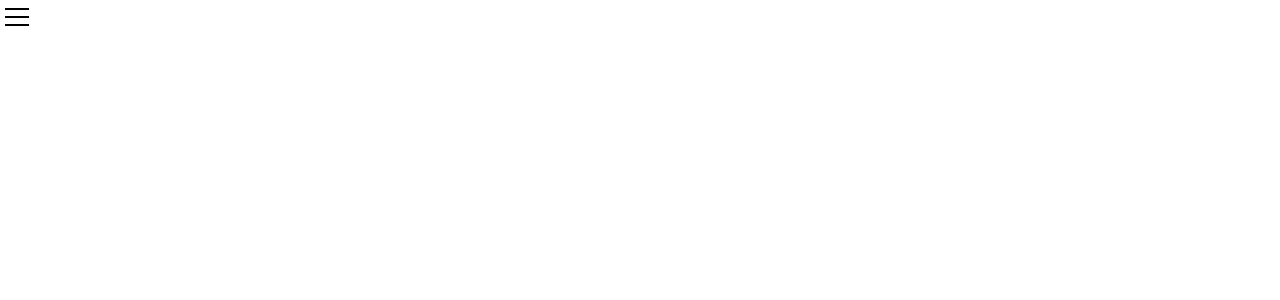
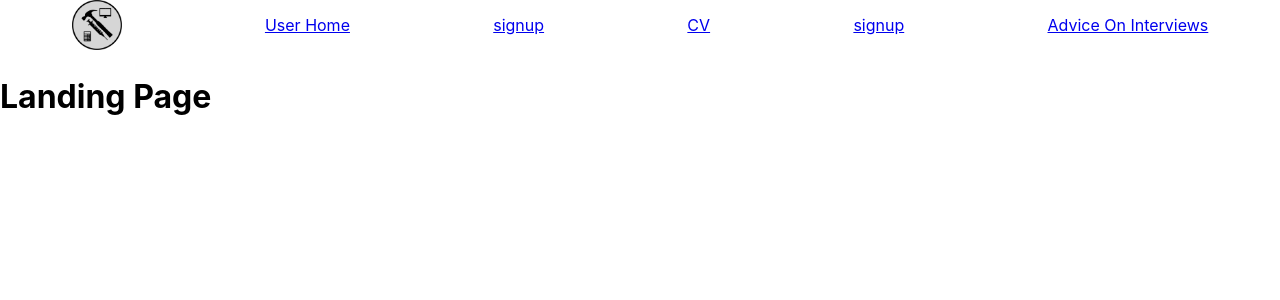
Before and after one commit to The-Mostest/yourCVservice-Frontend, a React (Vite) app: page / in a window 1280 px wide. Shown: the top 300 px of the page. Built offline with nearby package versions, Linux system fonts and the light colour scheme.

Commit message:
Added Nav Bar and burger

```diff
--- a/package.json
+++ b/package.json
@@ -24,7 +24,7 @@
     "react-images-uploading": "^3.1.7",
     "react-router-dom": "^6.28.0",
     "reactjs-popup": "^2.0.6",
-    "sass": "^1.80.7",
+    "sass": "^1.81.0",
     "serverless-http": "^3.2.0"
   },
   "devDependencies": {
--- a/src/App.jsx
+++ b/src/App.jsx
@@ -8,12 +8,15 @@ import LandingPage from "./Pages/LandingPage/Landpage"
 import ShowInterview from "./Pages/JobInterview/ShowInterview/ShowInterview"
 import UpdateInterview from "./Pages/JobInterview/UpdateInterview/UpdateInterview"
 import NavBar from "./Components/NavBar/NavBar"
+import CVPage from "./Pages/CV/CV"
 
 function App() {
 
   return (
     <>
+    <nav>
     <NavBar />
+    </nav>
 
     <Routes>
       <Route path="/" element={<LandingPage />}/>
@@ -23,6 +26,7 @@ function App() {
       <Route path="/jobinterview" element={<ShowInterview />}/>
       <Route path="/jobinterview/:jobId/edit" element={<UpdateInterview />}/>
       <Route path="/advice" element={<Homepage />}/>
+      <Route path="/CV" element={<CVPage />}/>
     </Routes>
 
     </>
--- a/src/Components/NavBar/NavBar.jsx
+++ b/src/Components/NavBar/NavBar.jsx
@@ -1,35 +1,32 @@
+import NavBurger from "./NavBurger"
 
-import { useDisclosure } from '@mantine/hooks'
-import { Burger } from '@mantine/core'
+import { Link } from 'react-router-dom'
+
+import styles from "../NavBar/NavBar.module.scss"
+
 
 
 const NavBar = () => {
-
-    const [opened, { toggle }] = useDisclosure()
-    console.log(opened)
 
 
     return (
         <>
 
 
+<nav className={styles.mobile}>
+<NavBurger />
+</nav>
 
-            <Burger opened={opened} onClick={toggle} aria-label="Toggle navigation" style={{position: 'fixed'}} />
-
-            {opened && (
-                <>
-
-                    <img src="/images/logo.png" alt="Website Logo" style={{ width: "100px", height: "auto" }} />
-                    <h1>Link</h1>
-                    <h1>Link</h1>
-                    <h1>Link</h1>
-                    <h1>Link</h1>
-
-                </>
-
-            )}
-
-
+<nav>
+    <div className={styles.desktop}>
+    <img src="/images/logo.png" alt="Website Logo"/>
+    < Link to='/'>User Home</Link>
+    < Link to='/signup'>signup</Link>
+    < Link to='/CV'>CV</Link>
+    < Link to='/signup'>signup</Link>
+    < Link to='/advice'>Advice On Interviews</Link>
+    </div>
+</nav>
 
 
 
--- /dev/null
+++ b/src/Components/NavBar/NavBar.module.scss
@@ -0,0 +1,55 @@
+@media (min-width: 701px){
+.mobile {
+    display: none;
+}
+
+.desktop {
+    display: flex;
+    justify-content: space-around;
+    align-items: center;
+
+
+    img {
+        width: 50px;
+    }
+}
+
+
+
+
+
+
+
+}
+
+
+
+
+
+@media (max-width: 700px){
+    .desktop {
+        display: none;
+    }
+    .mobile {
+        display: block;
+        background-color: grey;
+    }
+
+    .burger {
+        margin: 0;
+        background-color: grey;
+        img {
+            padding-bottom: 5%;
+            width: 20%;
+            height: auto;
+        }
+        h3 {
+            display: flex;
+            flex-direction: column;
+            justify-content: center;
+            align-items: center;
+            height: 100%;
+        }
+
+    }
+}
--- /dev/null
+++ b/src/Components/NavBar/NavBurger.jsx
@@ -0,0 +1,43 @@
+import { useDisclosure } from '@mantine/hooks'
+import { Burger } from '@mantine/core'
+import { Link } from 'react-router-dom'
+
+
+import styles from '../NavBar/NavBar.module.scss'
+
+const NavBurger = () => {
+
+    const [opened, { toggle }] = useDisclosure()
+
+    return (
+        <>
+            <Burger opened={opened} onClick={toggle} aria-label="Toggle navigation" style={{zIndex: '999'}} />
+
+            {opened && (
+                <div style={{ position: 'fixed', zIndex: '998', width: '100%' }} className={styles.burger}>
+
+                        <h3>
+                            <img src="/images/logo.png" alt="Website Logo" />
+                            < Link to='/' onClick={toggle}>User Home</Link>
+                            < Link to='/signup' onClick={toggle}>signup</Link>
+                            < Link to='/CV' onClick={toggle}>CV</Link>
+                            < Link to='/signup' onClick={toggle}>signup</Link>
+                            < Link to='/advice' onClick={toggle}>Advice On Interviews</Link>
+
+                    </h3>
+
+                </div>
+
+            )}
+
+
+
+
+
+
+
+        </>
+    )
+}
+
+export default NavBurger
--- a/src/Pages/Advice/Advice.jsx
+++ b/src/Pages/Advice/Advice.jsx
@@ -9,7 +9,7 @@ const Advice = () => {
 
     return (
         <>
-
+        <h1>Advice Page</h1>
 
 
 
--- a/src/Pages/CV/CV.jsx
+++ b/src/Pages/CV/CV.jsx
@@ -9,7 +9,7 @@ const CVPage = () => {
 
     return (
         <>
-
+        <h1>CV Page</h1>
 
 
 
--- a/src/Pages/Homepage/Homepage.jsx
+++ b/src/Pages/Homepage/Homepage.jsx
@@ -8,7 +8,7 @@ const Homepage = () => {
 
     return (
         <>
-
+        <h1>Homepage</h1>
         <AddInterview />
 
 
--- a/src/Pages/LandingPage/Landpage.jsx
+++ b/src/Pages/LandingPage/Landpage.jsx
@@ -11,7 +11,7 @@ const LandingPage = () => {
     return (
         <>
 
-
+<h1>Landing Page</h1>
 
 
 
--- a/src/Pages/SignIn/SignIn.jsx
+++ b/src/Pages/SignIn/SignIn.jsx
@@ -9,7 +9,7 @@ const SignIn = () => {
 
     return (
         <>
-
+        <h1>Sign In</h1>
 
 
 
--- a/src/Pages/SignUp/SignUp.jsx
+++ b/src/Pages/SignUp/SignUp.jsx
@@ -9,7 +9,7 @@ const SignUp = () => {
 
     return (
         <>
-
+        <h1>Sign Up</h1>
 
 
 
```
Also changed, not shown: public/images/logo.png, 1 other file (tests, documents, lock files or other folders).
